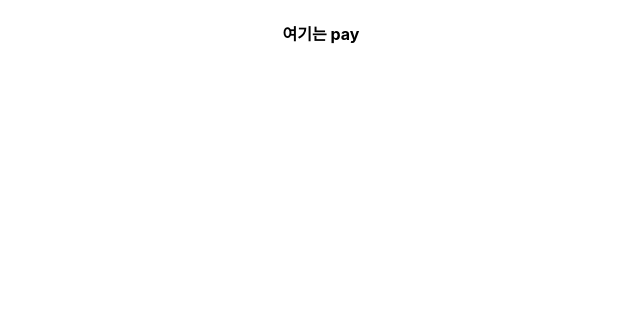
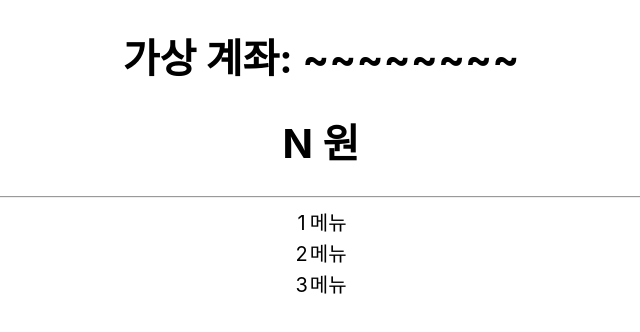
Before and after one commit to 2nd-HUFSummer-Hackathon/SPotato, a React (Create React App) app in the folder domdelivery/: page /pay in a window 1280 px wide. Shown: the top 332 px of the page, without its empty margins (319-959 px from the left). Built offline with nearby package versions, Linux system fonts and the light colour scheme.

Commit message:
pay update

```diff
--- a/domdelivery/src/App.css
+++ b/domdelivery/src/App.css
@@ -27,3 +27,19 @@
   font-size: 20px;
   margin-bottom: 20px;
 }
+
+/*Pay*/
+.Pay{
+  width:100%;
+  margin-bottom: 100px;
+}
+
+.Pay .Pay-header{
+  font-size: 20px;
+  margin-bottom: 20px;
+}
+
+.Pay .Pay-main{
+  font-size: 20px;
+  margin-bottom: 20px;
+}
--- a/domdelivery/src/pages/Pay.js
+++ b/domdelivery/src/pages/Pay.js
@@ -1,7 +1,27 @@
 function Pay() {
   return (
     <div className="Pay">
-      <h4>여기는 pay</h4>
+      <div className="Pay-header">
+        <h1>가상 계좌: ~~~~~~~~</h1>
+        <h1>N 원</h1>
+      </div>
+
+      <hr></hr>
+
+      <div className="Pay-main" align="center">
+        <tr>
+          <td>1</td>
+          <td>메뉴</td>
+        </tr>
+        <tr>
+          <td>2</td>
+          <td>메뉴</td>
+        </tr>
+        <tr>
+          <td>3</td>
+          <td>메뉴</td>
+        </tr>
+      </div>
     </div>
   );
 }
```
